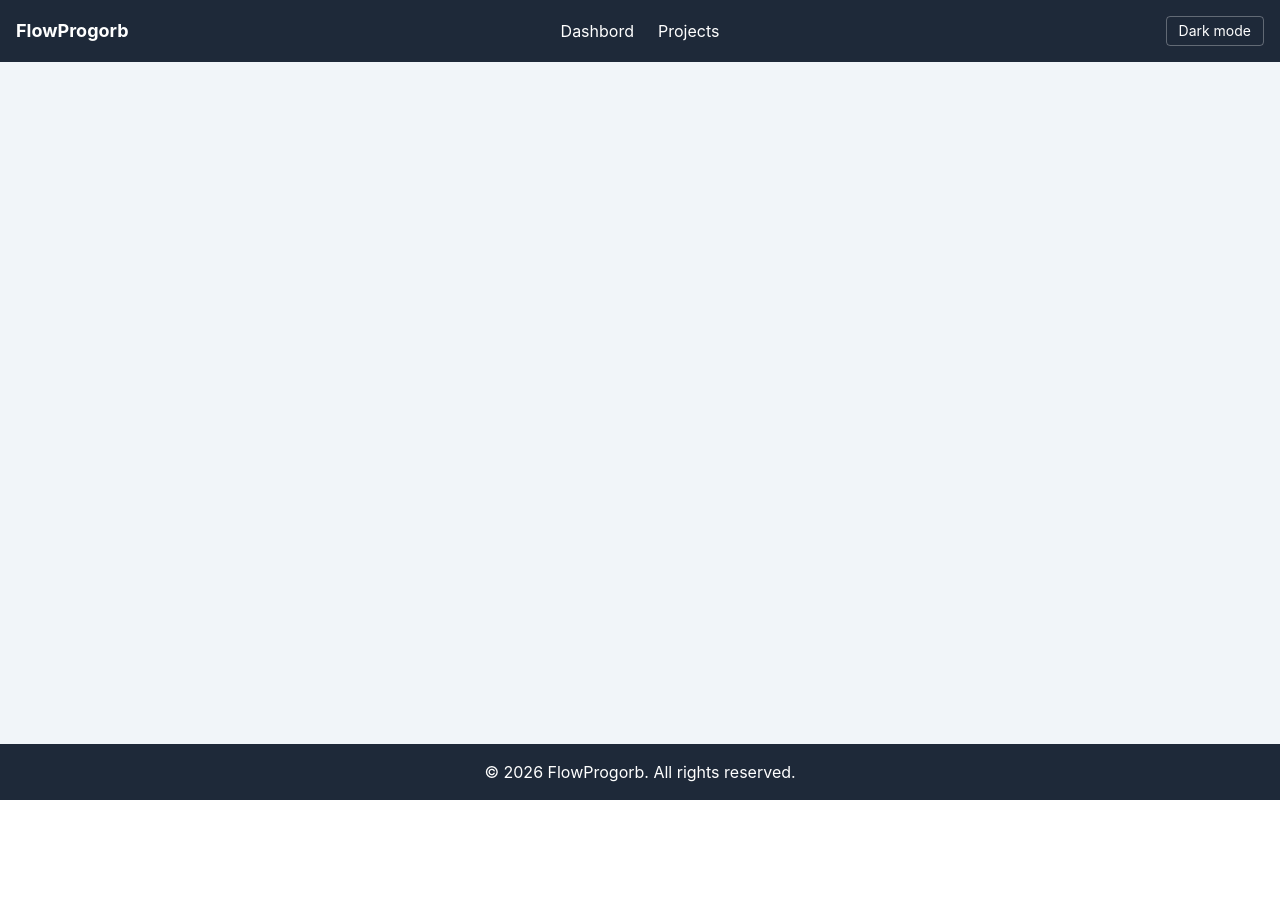
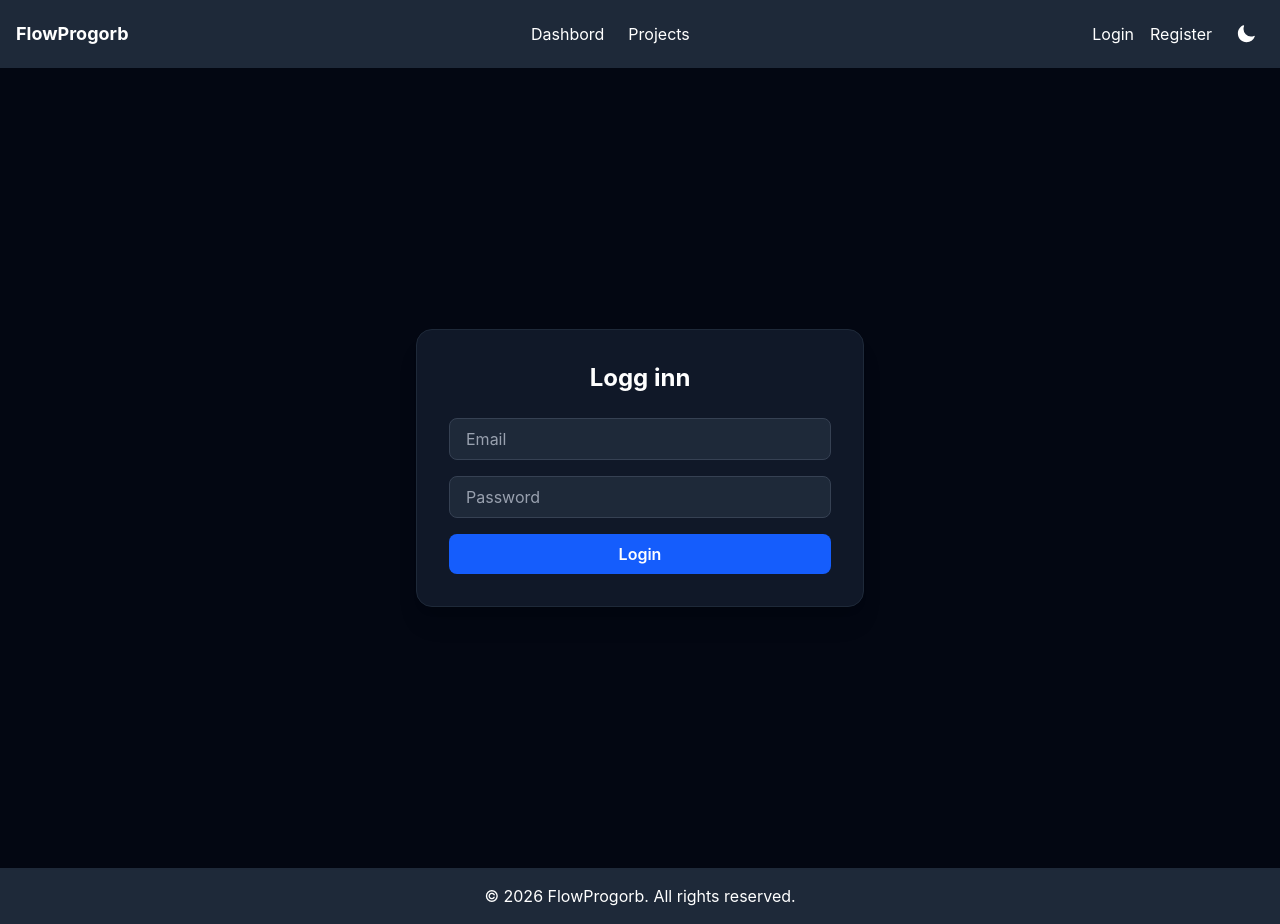
Before and after one commit to OveRonny/flowProgorb, a Vue app in the folder frontend-vue/: page /login in a window 1280 px wide. Before the commit the page ends 800 px from the top, so only its background shows below. Built offline with nearby package versions, Linux system fonts and the light colour scheme.

Commit message:
added login

```diff
--- a/frontend-vue/package.json
+++ b/frontend-vue/package.json
@@ -9,7 +9,9 @@
     "preview": "vite preview"
   },
   "dependencies": {
+    "@heroicons/vue": "^2.2.0",
     "@tailwindcss/vite": "^4.2.1",
+    "axios": "^1.13.6",
     "pinia": "^3.0.4",
     "tailwindcss": "^4.2.1",
     "vue": "^3.5.29",
--- a/frontend-vue/src/components/Navbar.vue
+++ b/frontend-vue/src/components/Navbar.vue
@@ -1,30 +1,46 @@
 <template>
-   <nav class="bg-gray-800 text-white p-4 dark:bg-slate-950">
-    <div class="container mx-auto relative flex items-center justify-between">
+  <nav class="bg-gray-800 text-white p-4 dark:bg-slate-950">
+    <div class="container mx-auto flex items-center justify-between">
       <div class="text-lg font-bold">FlowProgorb</div>
-      <ul class="absolute left-1/2 flex -translate-x-1/2 items-center space-x-6">
+
+
+      <ul class="flex space-x-6">
         <li><router-link to="/" class="hover:underline">Dashbord</router-link></li>
         <li><router-link to="/projects" class="hover:underline">Projects</router-link></li>
       </ul>
 
-      <button
-        type="button"
-        @click="emit('toggle-theme')"
-        class="rounded border border-white/30 px-3 py-1 text-sm hover:bg-white/10"
-      >
-        {{ isDark ? 'Light mode' : 'Dark mode' }}
-      </button>
+
+      <div class="flex items-center space-x-4">
+        <template v-if="!auth.token">
+          <router-link to="/login" class="hover:underline">Login</router-link>
+          <router-link to="/register" class="hover:underline">Register</router-link>
+        </template>
+
+
+        <template v-else>
+          <span class="mr-2">Hi, {{ auth.user?.name || auth.email }}</span>
+          <button @click="auth.logout" class="hover:underline">Logout</button>
+        </template>
+        <button
+          @click="$emit('toggle-theme')"
+          class="p-2 rounded hover:bg-white/10 transition"
+          :title="isDark ? 'Light mode' : 'Dark mode'"
+        >
+          <component :is="isDark ? SunIcon : MoonIcon" class="w-5 h-5" />
+        </button>
+
+      </div>
     </div>
-    </nav>
+  </nav>
 </template>
 
 <script setup>
+import { useAuthStore } from '../features/auth/store.js'
+import { SunIcon, MoonIcon } from '@heroicons/vue/24/solid'
+
+const auth = useAuthStore()
 defineProps({
-  isDark: {
-    type: Boolean,
-    default: false
-  }
+  isDark: Boolean
 })
-
-const emit = defineEmits(['toggle-theme'])
+defineEmits(['toggle-theme'])
 </script>
--- /dev/null
+++ b/frontend-vue/src/features/auth/api.js
@@ -0,0 +1,21 @@
+import api from '../shared/axiosInstance'
+
+api.interceptors.request.use((config) => {
+    const token = localStorage.getItem('token');
+    if (token) {
+        config.headers['Authorization'] = `Bearer ${token}`;
+    }
+    return config;
+}, (error) => {
+    return Promise.reject(error);
+});
+
+export const login = async (credentials) => {
+    const response = await api.post('/api/auth/login', credentials);
+    return response.data;
+};
+
+export const register = async (userData) => {
+    const response = await api.post('/api/auth/register', userData);
+    return response.data;
+};
--- /dev/null
+++ b/frontend-vue/src/features/auth/components/LoginForm.vue
@@ -0,0 +1,47 @@
+<template>
+  <div class="w-full max-w-md bg-gray-900 p-8 rounded-2xl shadow-xl border border-gray-800">
+    <h2 class="text-2xl font-bold text-white text-center mb-6">
+      Logg inn
+    </h2>
+
+    <form @submit.prevent="handleLogin" class="space-y-4">
+
+      <input v-model="email" type="email" placeholder="Email" required
+        class="w-full px-4 py-2 rounded-lg bg-gray-800 border border-gray-700 text-white placeholder-gray-400 focus:outline-none focus:ring-2 focus:ring-blue-500" />
+
+      <input v-model="password" type="password" placeholder="Password" required
+        class="w-full px-4 py-2 rounded-lg bg-gray-800 border border-gray-700 text-white placeholder-gray-400 focus:outline-none focus:ring-2 focus:ring-blue-500" />
+
+      <button type="submit" :disabled="loading"
+        class="w-full py-2 rounded-lg bg-blue-600 hover:bg-blue-700 transition text-white font-semibold disabled:opacity-50">
+        {{ loading ? "Logger inn..." : "Login" }}
+      </button>
+
+      <p v-if="error" class="text-red-500 text-sm text-center">
+        {{ error }}
+      </p>
+
+    </form>
+  </div>
+</template>
+
+<script setup>
+import { ref } from "vue"
+
+defineProps({
+  loading: { type: Boolean, default: false },
+  error: { type: String, default: "" },
+})
+
+const emit = defineEmits(["submit"])
+
+const email = ref("")
+const password = ref("")
+
+function handleLogin() {
+  emit("submit", {
+    email: email.value,
+    password: password.value
+  })
+}
+</script>
--- /dev/null
+++ b/frontend-vue/src/features/auth/components/RegisterForm.vue
@@ -0,0 +1,55 @@
+<template>
+    <div class="w-full max-w-md bg-gray-900 p-8 rounded-2xl shadow-xl border border-gray-800">
+        <form @submit.prevent="handleRegister" class="space-y-4">
+            <input v-model="email" type="email" placeholder="Email" required
+                class="w-full px-4 py-2 rounded-lg bg-gray-800 border border-gray-700 text-white placeholder-gray-400 focus:outline-none focus:ring-2 focus:ring-blue-500" />
+
+            <input v-model="password" type="password" placeholder="Password" required
+                class="w-full px-4 py-2 rounded-lg bg-gray-800 border border-gray-700 text-white placeholder-gray-400 focus:outline-none focus:ring-2 focus:ring-blue-500" />
+
+            <input v-model="confirmPassword" type="password" placeholder="Confirm Password" required
+                class="w-full px-4 py-2 rounded-lg bg-gray-800 border border-gray-700 text-white placeholder-gray-400 focus:outline-none focus:ring-2 focus:ring-blue-500" />
+            <button :disabled="loading"
+                class="w-full py-2 rounded-lg bg-blue-600 hover:bg-blue-700 transition text-white font-semibold disabled:opacity-50">
+                Register
+            </button>
+
+            <p v-if="error" class="text-red-500">{{ error }}</p>
+            <p v-if="passwordMismatch" class="text-red-500">Passwords do not match</p>
+        </form>
+    </div>
+</template>
+
+<script setup>
+import { ref, computed } from 'vue'
+import { useAuthStore } from '../../auth/store.js'
+
+const auth = useAuthStore()
+
+const email = ref('')
+const password = ref('')
+const confirmPassword = ref('')
+const error = ref(null)
+const loading = ref(false)
+
+const passwordMismatch = computed(() => password.value && confirmPassword.value && password.value !== confirmPassword.value)
+
+const handleRegister = async () => {
+    error.value = null
+
+    if (passwordMismatch.value) {
+        return
+    }
+
+    loading.value = true
+    try {
+        await auth.register({ email: email.value, password: password.value })
+
+
+    } catch (err) {
+        error.value = err
+    } finally {
+        loading.value = false
+    }
+}
+</script>
--- /dev/null
+++ b/frontend-vue/src/features/auth/store.js
@@ -0,0 +1,55 @@
+import {
+    defineStore
+} from 'pinia'
+import { login, register } from './api'
+
+export const useAuthStore = defineStore('auth', {
+    state: () => ({
+        user: null,
+        email: null,
+        token: localStorage.getItem('token') || null,
+        loading: false,
+        error: null
+    }),
+    actions: {
+       async login(credentials) {
+            this.loading = true
+            this.error = null
+            try {
+                const data = await login(credentials)
+                this.user = data.user
+                this.token = data.token
+                this.email = data.email
+                localStorage.setItem('token', data.token)
+                return true
+            } catch (err) {
+                this.error = err.response?.data?.message || err.response?.data?.error || 'Login failed'
+            } finally {
+                this.loading = false
+            }
+        },
+
+        async register(userData) {
+            this.loading = true
+            this.error = null
+            try {
+                const data = await register(userData)
+                this.user = data.user
+                this.token = data.token
+                this.email = data.user.email
+                localStorage.setItem('token', data.token)
+            } catch (err) {
+                this.error = err.response?.data?.message || err.response?.data?.error || 'Registration failed'
+                return false
+            } finally {
+                this.loading = false
+            }
+        },
+
+        logout() {
+            this.user = null
+            this.token = null
+            localStorage.removeItem('token')
+        }
+    }
+});
--- /dev/null
+++ b/frontend-vue/src/features/auth/views/LoginView.vue
@@ -0,0 +1,25 @@
+<template>
+  <div class="min-h-screen bg-gray-950 flex items-center justify-center px-4">
+    <LoginForm @submit="handleLogin" />
+  </div>
+</template>
+
+<script setup>
+import LoginForm from "../components/LoginForm.vue"
+import { useRouter } from "vue-router"
+import { useAuthStore } from "../../auth/store.js"
+
+const router = useRouter()
+const auth = useAuthStore()
+
+async function handleLogin(credentials) {
+  const success = await auth.login(credentials)
+
+  if (success) {
+    router.push("/")
+  } else {
+    console.error("Login failed")
+  }
+}
+
+</script>
--- /dev/null
+++ b/frontend-vue/src/features/auth/views/RegisterView.vue
@@ -0,0 +1,33 @@
+<template>
+  <div class="min-h-screen bg-gray-950 flex items-center justify-center px-4">
+    <h1>Register</h1>
+    <RegisterForm
+      :loading="useStore.loading"
+      :error="useStore.error"
+      @submit="handleRegister"
+    />
+  </div>
+</template>
+
+<script setup>
+import RegisterForm from "../components/RegisterForm.vue"
+
+import { useRouter } from "vue-router"
+import { useAuthStore } from "../store"
+
+const router = useRouter()
+const useStore = useAuthStore()
+
+async function handleRegister(credentials) {
+  try {
+    await useStore.register(credentials)
+
+    if (useStore.token) {
+      router.push("/")
+    }
+
+  } catch (err) {
+    console.error("Registration failed:", err)
+  }
+}
+</script>
--- /dev/null
+++ b/frontend-vue/src/features/shared/axiosInstance.js
@@ -0,0 +1,33 @@
+import axios from 'axios'
+
+const api = axios.create({
+  baseURL: 'http://localhost:3000', // set to your backend URL
+  headers: {
+    'Content-Type': 'application/json',
+  },
+})
+
+api.interceptors.request.use((config) => {
+  let token = localStorage.getItem('token')
+
+  // If token was saved as JSON string
+  try {
+    token = JSON.parse(token)
+  } catch {
+    // keep as-is
+  }
+
+  if (typeof token === 'string') {
+    token = token.replace(/^"|"$/g, '')         // remove wrapped quotes
+    token = token.replace(/^Bearer\s+/i, '')    // remove accidental Bearer prefix
+  }
+
+  if (token) {
+    config.headers = config.headers || {}
+    config.headers.Authorization = `Bearer ${token}`
+  }
+
+  return config
+})
+
+export default api
--- a/frontend-vue/src/router/index.js
+++ b/frontend-vue/src/router/index.js
@@ -1,9 +1,26 @@
-import { createRouter, createWebHistory } from "vue-router"
+import {
+  createRouter,
+  createWebHistory
+} from "vue-router"
 import MainLayout from "../components/MainLayout.vue"
+import LoginView from "../features/auth/views/LoginView.vue"
+import RegisterPage from '../features/auth/views/RegisterView.vue'
 
 
-const routes = [
-  { path: "/", name: "Home", component: MainLayout },
+const routes = [{
+    path: "/login",
+    component: LoginView
+  },
+  {
+    path: '/register',
+    component: RegisterPage,
+    name: 'Register'
+  },
+  {
+    path: "/",
+    name: "Home",
+    component: MainLayout
+  },
 
 ]
 
```
Also changed, not shown: frontend-vue/src/features/projects/api.js (added), frontend-vue/src/features/projects/state.js (added), 2 other files (tests, documents, lock files or other folders).
